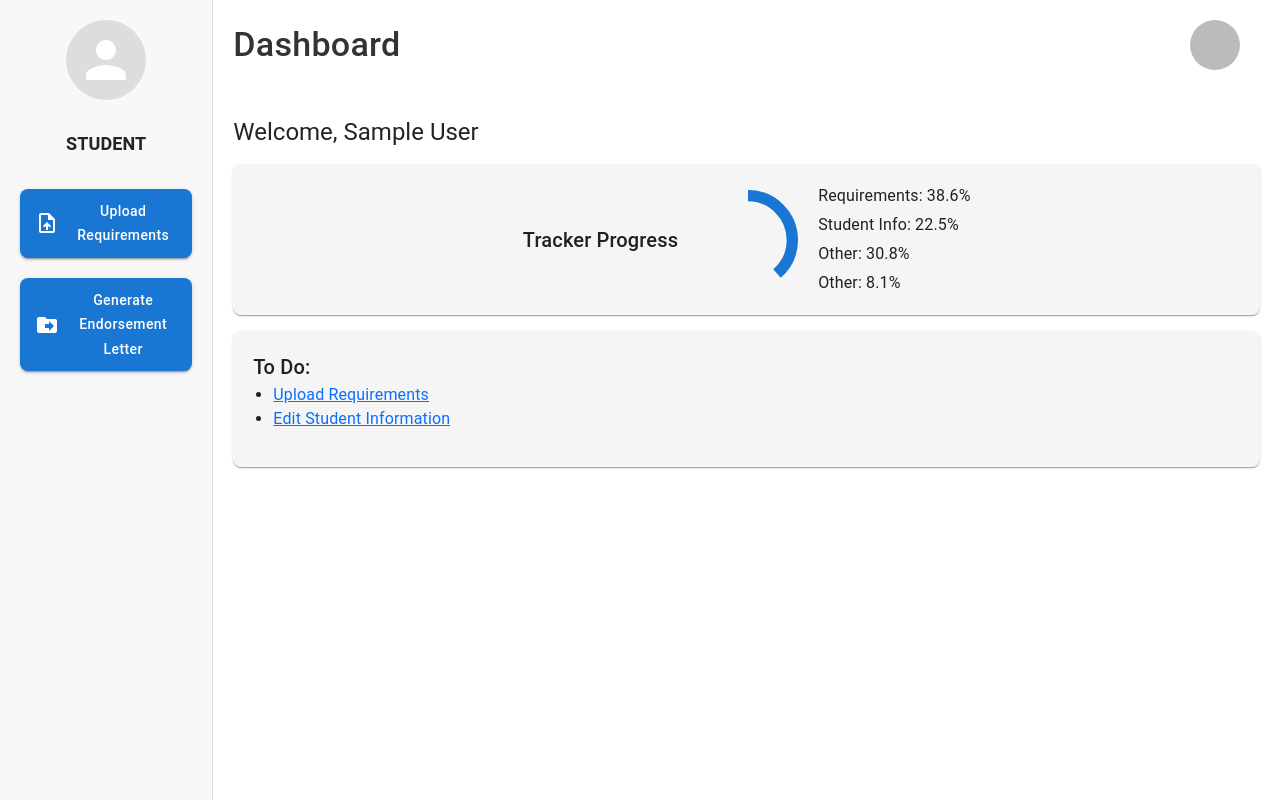
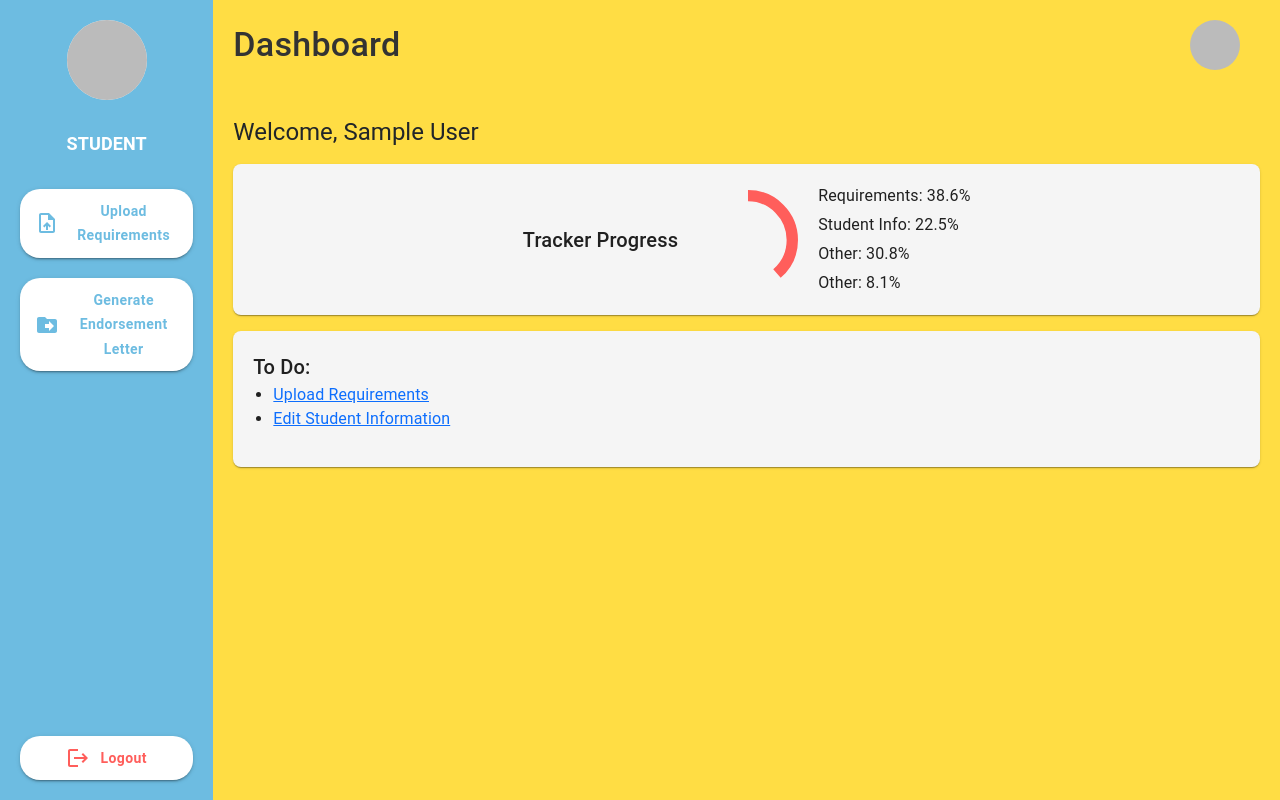
Before and after one commit to DLAyatoCabanilla/NEU-OJT-APP, a React (Create React App) app: page /dashboard in a window 1280 px wide. Built offline with nearby package versions, Linux system fonts and the light colour scheme; no server answers; sample sign-in values are in the browser's storage.

Commit message:
Added the color UI and LogOut button based on Vince UI

```diff
--- a/src/components/Dashboard.tsx
+++ b/src/components/Dashboard.tsx
@@ -5,8 +5,7 @@ import { AuthContext } from '../context/AuthContext';
 import { Button, Grid, Typography, Box, Avatar, Paper, CircularProgress } from '@mui/material';
 import UploadFileIcon from '@mui/icons-material/UploadFile';
 import DriveFileMoveIcon from '@mui/icons-material/DriveFileMove';
-import InsertDriveFileIcon from '@mui/icons-material/InsertDriveFile';
-import UploadRequirements from './UploadRequirements';
+import LogoutIcon from '@mui/icons-material/Logout';
 import { useNavigate } from 'react-router-dom';
 
 const Dashboard: React.FC = () => {
@@ -22,6 +21,7 @@ const Dashboard: React.FC = () => {
     try {
       await signOut(auth);
       console.log('User signed out.');
+      navigate('/'); // Navigate to Login page (Login.tsx)
     } catch (error: unknown) {
       if (error instanceof Error) {
         console.error('Sign out error:', error.message);
@@ -30,24 +30,40 @@ const Dashboard: React.FC = () => {
   };
 
   const handelUploadRequirments = () => {
-    console.log('User Will Upload .');
-    navigate("/uploadRequirements");
-  }
+    console.log('User Will Upload.');
+    navigate('/uploadRequirements');
+  };
+
   return (
     <Box sx={styles.container}>
       <Grid container>
         {/* Side Panel */}
         <Grid item xs={2} sx={styles.sidePanel}>
-          <Avatar sx={styles.avatarLarge} />
+          {/* Profile Picture */}
+          <Avatar src={currentUser?.photoURL || ''} sx={styles.avatarLarge} />
           <Typography variant="h6" sx={styles.userName}>
             STUDENT
           </Typography>
           <Box sx={styles.sideButtonContainer}>
-            <Button variant="contained" onClick={handelUploadRequirments} sx={styles.sideButton}>
+            <Button
+              variant="contained"
+              onClick={handelUploadRequirments}
+              sx={styles.sideButton}
+            >
               <UploadFileIcon sx={styles.iconSpacing} /> Upload Requirements
             </Button>
             <Button variant="contained" sx={styles.sideButton}>
               <DriveFileMoveIcon sx={styles.iconSpacing} /> Generate Endorsement Letter
+            </Button>
+          </Box>
+          {/* Logout Button */}
+          <Box sx={styles.logoutContainer}>
+            <Button
+              variant="contained"
+              onClick={handleSignOut}
+              sx={styles.logoutButton}
+            >
+              <LogoutIcon sx={styles.iconSpacing} /> Logout
             </Button>
           </Box>
         </Grid>
@@ -57,7 +73,9 @@ const Dashboard: React.FC = () => {
           <Grid container spacing={2}>
             {/* Header */}
             <Grid item xs={12} sx={styles.header}>
-              <Typography variant="h4" sx={styles.dashboardTitle}>Dashboard</Typography>
+              <Typography variant="h4" sx={styles.dashboardTitle}>
+                Dashboard
+              </Typography>
               <Avatar src={currentUser?.photoURL || ''} sx={styles.avatar} />
             </Grid>
 
@@ -70,7 +88,13 @@ const Dashboard: React.FC = () => {
             <Grid item xs={12}>
               <Paper sx={styles.trackerProgress}>
                 <Typography variant="h6">Tracker Progress</Typography>
-                <CircularProgress variant="determinate" value={38.6} size={100} thickness={5} sx={styles.progressCircle} />
+                <CircularProgress
+                  variant="determinate"
+                  value={38.6}
+                  size={100}
+                  thickness={5}
+                  sx={styles.progressCircle}
+                />
                 <Box sx={styles.trackerLabels}>
                   <Typography>Requirements: 38.6%</Typography>
                   <Typography>Student Info: 22.5%</Typography>
@@ -86,8 +110,12 @@ const Dashboard: React.FC = () => {
                 <Typography variant="h6">To Do:</Typography>
                 <Typography component="div">
                   <ul style={styles.toDoList}>
-                    <li><a href="#">Upload Requirements</a></li>
-                    <li><a href="#">Edit Student Information</a></li>
+                    <li>
+                      <a href="#">Upload Requirements</a>
+                    </li>
+                    <li>
+                      <a href="#">Edit Student Information</a>
+                    </li>
                   </ul>
                 </Typography>
               </Paper>
@@ -105,34 +133,20 @@ const styles = {
     flexDirection: 'row' as const,
     height: '100vh',
   },
-  header: {
+  sidePanel: {
+    backgroundColor: '#6DBCE1', // Light blue for the sidebar
+    padding: '20px',
     display: 'flex',
-    justifyContent: 'space-between',
+    flexDirection: 'column' as const,
     alignItems: 'center',
-    marginBottom: '20px',
-    padding: '10px 20px',
-  },
-  dashboardTitle: {
-    fontWeight: 500,
-    color: '#333',
-  },
-  avatar: {
-    width: 50,
-    height: 50,
+    color: '#fff',
+    justifyContent: 'space-between', // Space between buttons and logout
   },
   avatarLarge: {
     width: 80,
     height: 80,
     marginBottom: '20px',
-    backgroundColor: '#ddd',
-  },
-  sidePanel: {
     backgroundColor: '#f8f8f8',
-    padding: '20px',
-    display: 'flex',
-    flexDirection: 'column' as const,
-    alignItems: 'center',
-    borderRight: '1px solid #e0e0e0',
   },
   userName: {
     marginTop: '10px',
@@ -148,13 +162,30 @@ const styles = {
   },
   sideButton: {
     width: '100%',
-    backgroundColor: '#1976d2',
-    color: '#fff',
+    backgroundColor: '#FFF',
+    color: '#6DBCE1',
     textTransform: 'none' as const,
     padding: '10px 15px',
-    borderRadius: '8px',
+    borderRadius: '20px',
+    fontWeight: 'bold',
     '&:hover': {
-      backgroundColor: '#1565c0',
+      backgroundColor: '#e0f4ff',
+    },
+  },
+  logoutContainer: {
+    marginTop: 'auto', // Push logout button to the bottom
+    width: '100%',
+  },
+  logoutButton: {
+    width: '100%',
+    backgroundColor: '#FFF',
+    color: '#FF5E5B', // Red for logout button
+    textTransform: 'none' as const,
+    padding: '10px 15px',
+    borderRadius: '20px',
+    fontWeight: 'bold',
+    '&:hover': {
+      backgroundColor: '#FFECEC',
     },
   },
   iconSpacing: {
@@ -162,8 +193,23 @@ const styles = {
   },
   mainContent: {
     padding: '20px',
-    backgroundColor: '#fff',
+    backgroundColor: '#FFDD44', // Yellow for the main section
     flexGrow: 1,
+  },
+  header: {
+    display: 'flex',
+    justifyContent: 'space-between',
+    alignItems: 'center',
+    marginBottom: '20px',
+    padding: '10px 20px',
+  },
+  dashboardTitle: {
+    fontWeight: 500,
+    color: '#333',
+  },
+  avatar: {
+    width: 50,
+    height: 50,
   },
   trackerProgress: {
     padding: '20px',
@@ -180,7 +226,7 @@ const styles = {
     gap: '5px',
   },
   progressCircle: {
-    color: '#1976d2',
+    color: '#FF5E5B', // Red for the circular progress
   },
   toDo: {
     padding: '20px',
```
